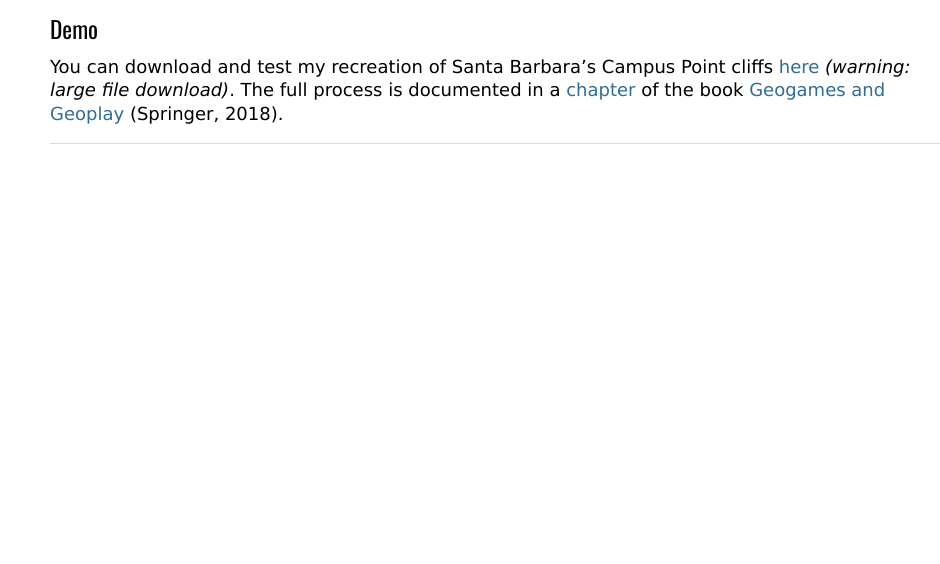
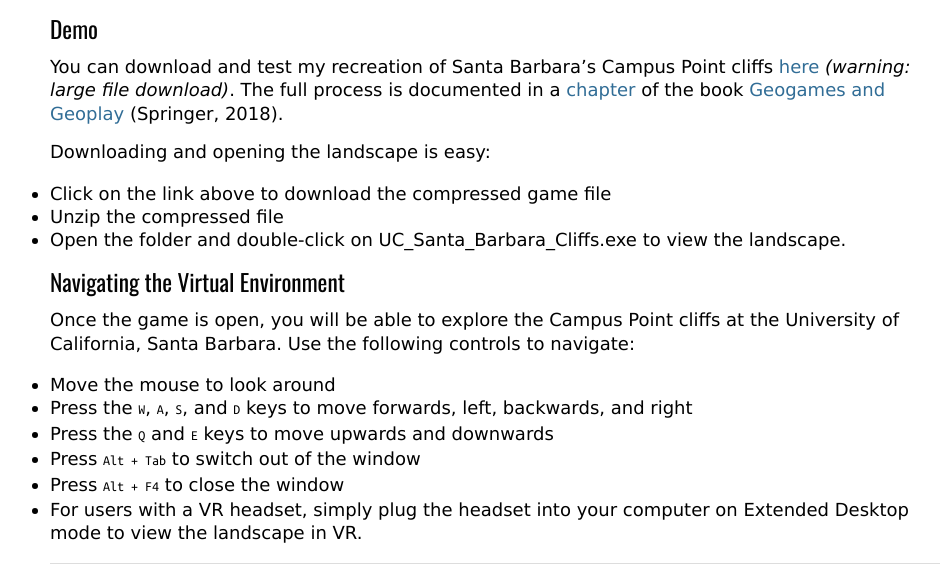
Before and after one commit to njhenry/nat_website, a Jekyll site: the page built from _portfolio/2016-09-01-immersive-digital-environments.md, in a window 1280 px wide. Shown: the part 900-1464 px from the top of the page, without its empty margins (140-1080 px from the left). Built offline with Jekyll 4.4.1, drawn with Linux system fonts in a browser that asks for light colours; before the commit the page ends 1044 px from its top, so only the background shows below that.

Commit message:
Add content to 3d mapping post.

```diff
--- a/_portfolio/2016-09-01-immersive-digital-environments.md
+++ b/_portfolio/2016-09-01-immersive-digital-environments.md
@@ -31,4 +31,19 @@ This project builds on the research of [Kitty Currier](https://kittycurrier.com/
 
 You can download and test my recreation of Santa Barbara's Campus Point cliffs **[here](http://tiny.cc/geogames_env)** _(warning: large file download)_. The full process is documented in a [chapter](https://www.researchgate.net/profile/Nathaniel_Henry/publication/301796345_A_Cost-effective_Workflow_for_Depicting_Landscapes_in_Immersive_Virtual_Environments/links/5728ae0908aef5d48d2c8053/A-Cost-effective-Workflow-for-Depicting-Landscapes-in-Immersive-Virtual-Environments.pdf) of the book [Geogames and Geoplay](https://link.springer.com/book/10.1007%2F978-3-319-22774-0) (Springer, 2018).
 
+Downloading and opening the landscape is easy:
+ - Click on the link above to download the compressed game file
+ - Unzip the compressed file
+ - Open the folder and double-click on UC_Santa_Barbara_Cliffs.exe to view the landscape.
+
+### Navigating the Virtual Environment
+
+Once the game is open, you will be able to explore the Campus Point cliffs at the University of California, Santa Barbara. Use the following controls to navigate:
+ - Move the mouse to look around
+ - Press the `W`, `A`, `S`, and `D` keys to move forwards, left, backwards, and right
+ - Press the `Q` and `E` keys to move upwards and downwards
+ - Press `Alt + Tab` to switch out of the window
+ - Press `Alt + F4` to close the window
+ - For users with a VR headset, simply plug the headset into your computer on Extended Desktop mode to view the landscape in VR.
+
 ***
```
